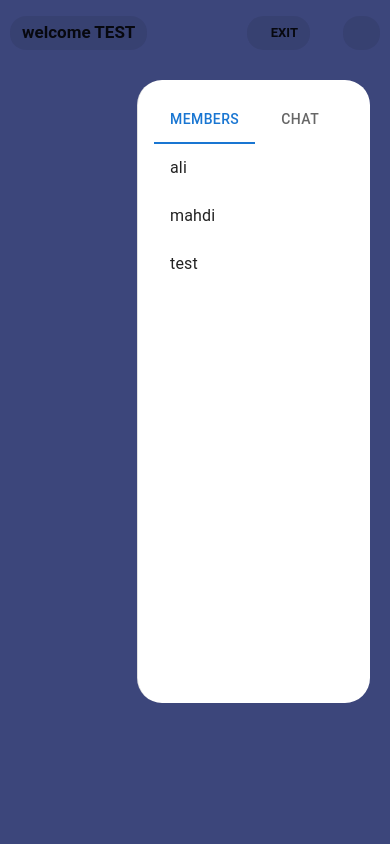
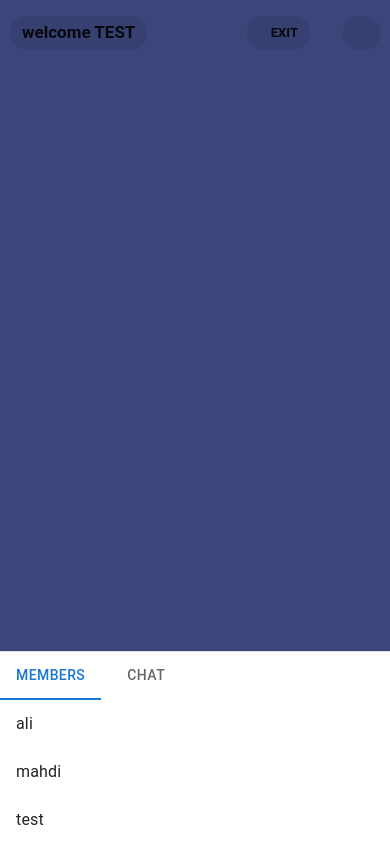
Before and after one commit to Mahdilvl20/planning-poker, a React (Vite) app in the folder planning-poker-frontend/: page /room in a window 390 px wide. Both pictures are taken after a click on the button 361 px from the left and 32 px from the top of the page. Built offline with nearby package versions, Linux system fonts and the light colour scheme; some icons are missing.

Commit message:
change drawer on mobile view

```diff
--- a/planning-poker-frontend/src/view/pages/room/index.tsx
+++ b/planning-poker-frontend/src/view/pages/room/index.tsx
@@ -1,67 +1,92 @@
-import {Chip,Box,Drawer,Tabs,Tab,ListItem,ListItemText} from '@mui/material';
+import {Chip,Box,Drawer,Tabs,Tab,ListItem,ListItemText,useMediaQuery,SwipeableDrawer} from '@mui/material';
+import {useState} from "react";
 //*******icons
 import HighlightOffIcon from '@mui/icons-material/HighlightOff';
 import DehazeIcon from '@mui/icons-material/Dehaze';
-import {useState} from "react";
 
 
 
-function Room(){
-    const [tab,setTab]=useState(0);
-    const [openDrawer,setOpenDrawer]=useState(false);
 
-    const handleExitClick=()=>{
+function Room() {
+    const [tab, setTab] = useState(0);
+    const [openDrawer, setOpenDrawer] = useState(false);
+    const isMobile = useMediaQuery("(max-width:600px)");
+    const handleExitClick = () => {
 
     }
-    const handleSideBarClick=()=>{
-        if(!openDrawer){
+    const handleSideBarClick = () => {
+        if (!openDrawer) {
             setOpenDrawer(true);
-        }else setOpenDrawer(false)
+        } else setOpenDrawer(false)
     }
-    const drawerlist=(
+    const drawerlist = (
         <div>
             sssssssssss
         </div>
     );
-    const members=[
-        {key:1,name:'ali'},
-        {key: 2 , name: 'mahdi'},
-        {key: 3,name:'test'},
+    const members = [
+        {key: 1, name: 'ali'},
+        {key: 2, name: 'mahdi'},
+        {key: 3, name: 'test'},
     ]
-    return(
+    return (
         <Box sx={{
-            position:'relative',
-            width:'100%',
-            height:{xs:'8vh',sm:'7vh'},
-        }}>
+            position: 'relative',
+            width: '100%',
+            height: {xs: '8vh', sm: '7vh'},
+        }} >
             <Chip sx={{
-            position:'absolute',
-            right:80,
-            mt:2,
-            fontWeight:'bolder',
-            height:'4vh'
-        }} label={'EXIT'} variant={'filled'} icon={<HighlightOffIcon color={'error'} fontSize={'large'}/>} onClick={handleExitClick}/>
+                position: 'absolute',
+                right: 80,
+                mt: 2,
+                fontWeight: 'bolder',
+                height: '4vh'
+            }} label={'EXIT'} variant={'filled'} icon={<HighlightOffIcon color={'error'} fontSize={'large'}/>}
+                  onClick={handleExitClick}/>
             <Chip sx={{
-             position:'absolute',
-             right:10,
-             mt:2,
-             pt:0.5,
-             height:'4vh'
+                position: 'absolute',
+                right: 10,
+                mt: 2,
+                pt: 0.5,
+                height: '4vh'
             }} label={<DehazeIcon fontSize={'large'}/>} onClick={handleSideBarClick}/>
             <Chip sx={{
-                position:'absolute',
-                left:10,
-                mt:2,
-                height:'4vh',
-                fontWeight:'bolder',
-                fontSize:17
+                position: 'absolute',
+                left: 10,
+                mt: 2,
+                height: '4vh',
+                fontWeight: 'bolder',
+                fontSize: 17
             }} label={'welcome TEST'}/>
+            {isMobile ? (
+                <SwipeableDrawer variant={'persistent'} anchor={'bottom'} open={openDrawer}
+                                 onClose={() => setOpenDrawer(false)} PaperProps={{
+                    sx: {
+                        display: "flex",
+                        flexDirection: "column",
+                    }
+                }} onOpen={function (): void {
+                    throw new Error("Function not implemented.");
+                }}>
+                    <Tabs value={tab} onChange={(_,v)=>setTab(v)}>
+                        <Tab label={'members'} />
+                        <Tab label={'chat'}/>
+                    </Tabs>
+                    <Box sx={{ flex: 1, overflowY: "auto" }}>
+                        {tab===0 && members.map((name,index)=>(
+                            <ListItem key={index} component={'div'} >
+                                <ListItemText primary={name.name}/>
+                            </ListItem>
+                        ))}
+                        {tab===1 && <div>{drawerlist}</div>}
+                    </Box>
+                </SwipeableDrawer>
+             ) : (
                 <Drawer variant={'persistent'} open={openDrawer} anchor={'right'} onClose={()=>setOpenDrawer(false)} PaperProps={{sx:{
                         height:'70vh',
                         top:80,
                         right:20,
                         bottom:0,
-                    width:200,
                         borderRadius:'25px',
                         display:'flex',
                         flexDirection:'column',
@@ -80,6 +105,7 @@ function Room(){
                         {tab===1 && <div>{drawerlist}</div>}
                     </Box>
                 </Drawer>
+            )}
         </Box>
     )
 }
```
Lines whose indentation alone changed are shown as unchanged.
